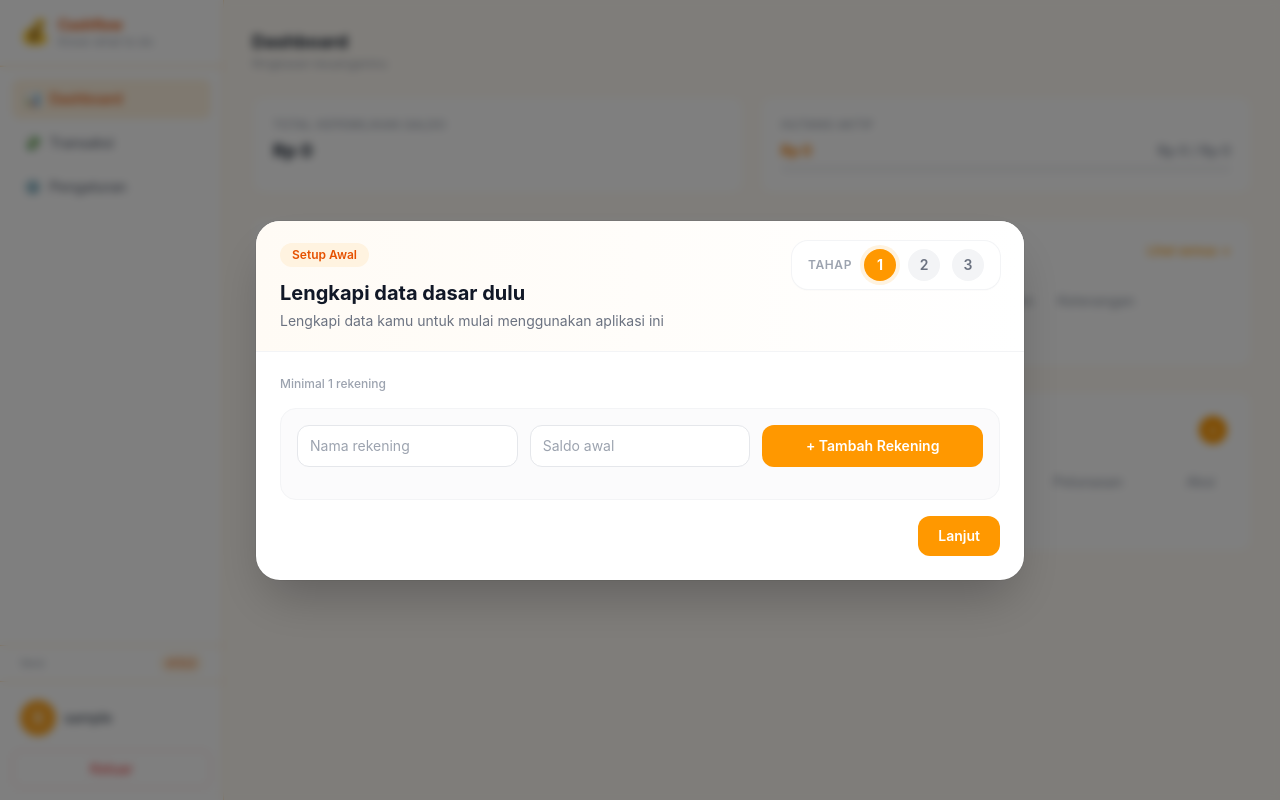
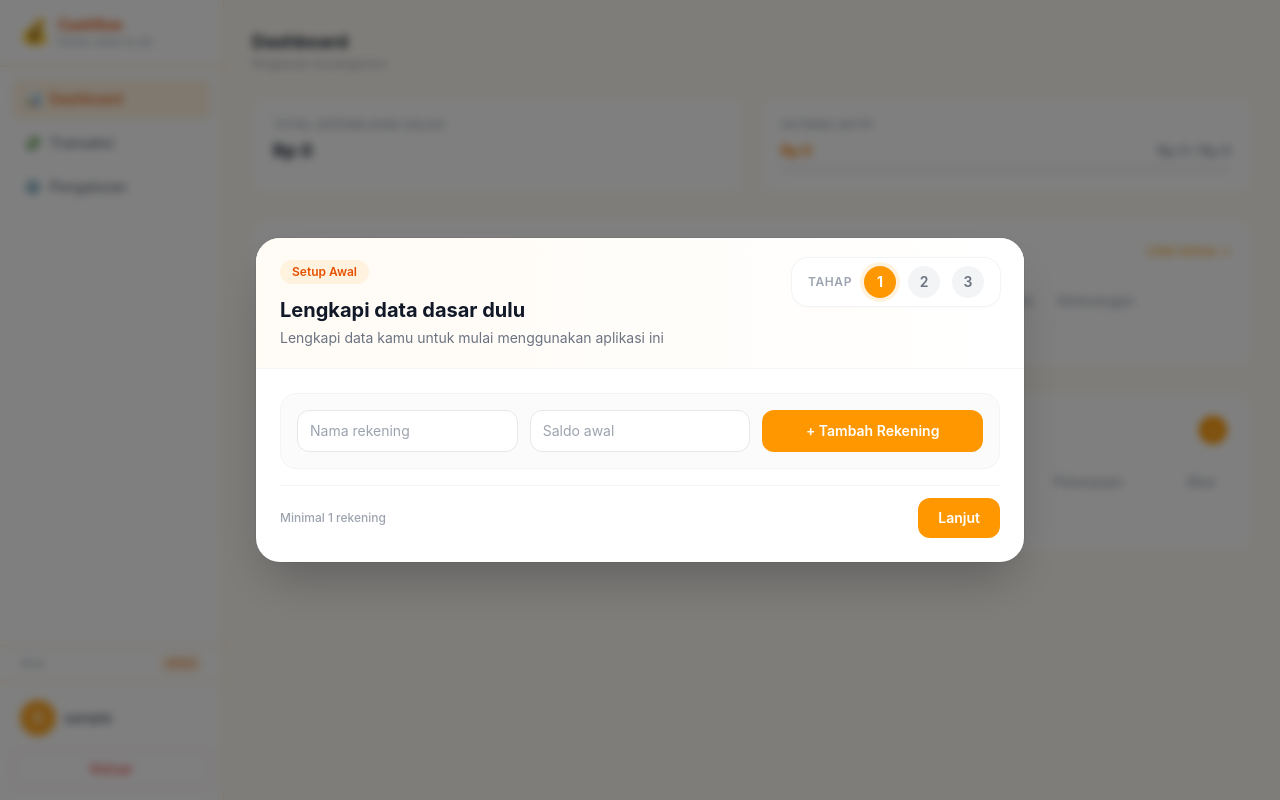
Before and after one commit to panpapan-rahe/cash-flow-journal, a Flask app: page /dashboard in a window 1280 px wide. Run offline with Flask 3, Linux system fonts and the light colour scheme; the visitor is signed in with stand-in values (Sample User, id 1); data that the repository does not hold is empty; some libraries are stand-ins or nearby versions.

Commit message:
polish: categories sheet layout and step badge navigation

```diff
--- a/app/static/js/app.js
+++ b/app/static/js/app.js
@@ -742,23 +742,27 @@ window.showForcedSetupModal = showForcedSetupModal;
 // Sheet 1: Accounts
 const btnAddForcedAccount = document.getElementById('btn-add-forced-account');
 if (btnAddForcedAccount) btnAddForcedAccount.addEventListener('click', () => {
-    const name = document.getElementById('forced-account-name').value.trim() || 'Rekening';
+    const name = document.getElementById('forced-account-name').value.trim();
     const opening = parseFloat(document.getElementById('forced-account-opening').value) || 0;
-    if (name && name.trim()) {
-        forcedAccountSeq += 1;
-        forcedAccounts.push({ tempId: `fa-${forcedAccountSeq}`, name: name.trim(), opening_balance: opening });
-        document.getElementById('forced-account-name').value = '';
-        document.getElementById('forced-account-opening').value = '';
-        renderForcedAccounts();
-        renderForcedOpeningDebtAccountOptions();
+    if (!name) {
+        showForcedNotice('Nama rekening wajib diisi.');
+        return;
     }
+    forcedAccountSeq += 1;
+    forcedAccounts.push({ tempId: `fa-${forcedAccountSeq}`, name: name, opening_balance: opening });
+    document.getElementById('forced-account-name').value = '';
+    document.getElementById('forced-account-opening').value = '';
+    renderForcedAccounts();
+    renderForcedOpeningDebtAccountOptions();
 });
 
 function renderForcedAccounts() {
     const container = document.getElementById('forced-accounts-list');
     if (forcedAccounts.length === 0) {
         container.innerHTML = '';
+        container.style.display = 'none';
     } else {
+        container.style.display = 'block';
         container.innerHTML = forcedAccounts.map((acc, i) => `
             <div class="flex items-center justify-between gap-3 rounded-xl border border-gray-200 bg-white px-4 py-3 shadow-sm">
                 <div class="min-w-0">
@@ -788,6 +792,7 @@ if (btnForcedNext) btnForcedNext.addEventListener('click', () => {
     }
     document.getElementById('forced-sheet-1').style.display = 'none';
     document.getElementById('forced-sheet-2').style.display = 'block';
+    setForcedSetupStep(2);
 });
 
 // Sheet 2: Categories
@@ -796,7 +801,7 @@ if (btnAddForcedCategory) btnAddForcedCategory.addEventListener('click', () => {
     const name = document.getElementById('forced-category-name').value.trim();
     const type = document.querySelector('input[name="forced-cat-type"]:checked').value;
     if (!name) {
-        alert('Nama kategori wajib diisi.');
+        showForcedNotice('Nama kategori wajib diisi.');
         return;
     }
     forcedCategories.push({ name, type });
@@ -806,18 +811,20 @@ if (btnAddForcedCategory) btnAddForcedCategory.addEventListener('click', () => {
 
 function renderForcedCategories() {
     const container = document.getElementById('forced-categories-list');
+    if (!container) return;
     if (forcedCategories.length === 0) {
-        container.innerHTML = '<p class="empty-state">Belum ada kategori ditambahkan</p>';
+        container.innerHTML = '';
     } else {
         container.innerHTML = forcedCategories.map((cat, i) => {
             const typeLabel = cat.type === 'income' ? 'Pemasukan' : 'Pengeluaran';
             const typeBadge = cat.type === 'income' ? 'bg-emerald-100 text-emerald-700' : 'bg-red-100 text-red-700';
             return `
-                <div class="forced-item">
-                    <span>${cat.name} <span class="inline-flex items-center px-2 py-0.5 rounded-full text-xs font-medium ${typeBadge}">${typeLabel}</span></span>
-                    <div class="item-actions">
-                        <button class="btn btn-sm btn-danger" onclick="removeForcedCategory(${i})">Hapus</button>
+                <div class="flex items-center justify-between gap-3 rounded-xl border border-gray-200 bg-white px-4 py-3 shadow-sm">
+                    <div class="min-w-0">
+                        <div class="truncate text-sm font-semibold text-gray-800">${cat.name}</div>
+                        <div class="mt-1 inline-flex items-center px-2 py-0.5 rounded-full text-xs font-medium ${typeBadge}">${typeLabel}</div>
                     </div>
+                    <button class="shrink-0 rounded-lg border border-red-200 bg-red-50 px-3 py-1.5 text-xs font-semibold text-red-600 transition hover:bg-red-100" onclick="removeForcedCategory(${i})">Hapus</button>
                 </div>
             `;
         }).join('');
@@ -860,11 +867,12 @@ function renderForcedOpeningDebtAccountOptions() {
 const btnForcedNextDebt = document.getElementById('btn-forced-next-debt');
 if (btnForcedNextDebt) btnForcedNextDebt.addEventListener('click', () => {
     if (forcedCategories.length === 0) {
-        alert('Minimal tambah 1 kategori terlebih dahulu.');
+        showForcedNotice('Pastikan minimal 1 kategori sudah ditambahkan.');
         return;
     }
     document.getElementById('forced-sheet-2').style.display = 'none';
     document.getElementById('forced-sheet-3').style.display = 'block';
+    setForcedSetupStep(3);
     refreshOpeningDebtAccountSelect();
     renderForcedOpeningDebts();
 });
@@ -917,6 +925,7 @@ const btnForcedBackDebt = document.getElementById('btn-forced-back-debt');
 if (btnForcedBackDebt) btnForcedBackDebt.addEventListener('click', () => {
     document.getElementById('forced-sheet-3').style.display = 'none';
     document.getElementById('forced-sheet-2').style.display = 'block';
+    setForcedSetupStep(2);
 });
 
 const btnForcedSelesai = document.getElementById('btn-forced-selesai');
--- a/app/templates/dashboard/dashboard.html
+++ b/app/templates/dashboard/dashboard.html
@@ -223,38 +223,39 @@
         <div class="max-h-[calc(92vh-92px)] overflow-y-auto scroll-thin px-6 py-6 space-y-6">
             <!-- Sheet 1: Accounts -->
             <section id="forced-sheet-1" class="space-y-4">
-                <div class="flex items-center justify-between">
-                    <span class="text-xs font-medium text-gray-400">Minimal 1 rekening</span>
-                </div>
-                <div class="rounded-2xl border border-gray-100 bg-gray-50/70 p-4">
+                <div class="rounded-2xl border border-gray-100 bg-gray-50/70 p-4 flex flex-col gap-4">
                     <div class="grid grid-cols-1 gap-3 md:grid-cols-3">
                         <input id="forced-account-name" type="text" placeholder="Nama rekening" class="w-full rounded-xl border border-gray-200 bg-white px-3 py-2.5 text-sm focus:outline-none focus:ring-2 focus:ring-warm-200">
                         <input id="forced-account-opening" type="number" min="0" step="any" placeholder="Saldo awal" class="w-full rounded-xl border border-gray-200 bg-white px-3 py-2.5 text-sm focus:outline-none focus:ring-2 focus:ring-warm-200">
                         <button type="button" id="btn-add-forced-account" class="inline-flex items-center justify-center rounded-xl bg-warm-500 px-4 py-2.5 text-sm font-semibold text-white transition hover:bg-warm-600">+ Tambah Rekening</button>
                     </div>
-                    <div id="forced-accounts-list" class="mt-4 space-y-2"></div>
+                    <div id="forced-accounts-list" class="space-y-2"></div>
                 </div>
-                <div class="flex justify-end">
-                    <button type="button" id="btn-forced-next" class="rounded-xl bg-warm-500 px-5 py-2.5 text-sm font-semibold text-white transition hover:bg-warm-600">Lanjut</button>
-                </div>
-            </section>
+                                <div class="mt-3 flex justify-between items-center border-t border-gray-100 pt-3">
+                                    <span class="text-xs font-medium text-gray-400">Minimal 1 rekening</span>
+                                    <button type="button" id="btn-forced-next" class="rounded-xl bg-warm-500 px-5 py-2.5 text-sm font-semibold text-white transition hover:bg-warm-600">Lanjut</button>
+                                </div>
+                            </section>
 
             <!-- Sheet 2: Categories -->
             <section id="forced-sheet-2" class="space-y-4" style="display:none">
                 <div class="flex items-center justify-between">
-                    <h4 class="text-base font-semibold text-gray-800">2. Kategori</h4>
-                    <span class="text-xs font-medium text-gray-400">Minimal 1 kategori</span>
+                    <span class="text-xs font-medium text-gray-400">Pastikan tipe Pemasukan dan Pengeluaran memiliki 1 kategori</span>
                 </div>
                 <div class="rounded-2xl border border-gray-100 bg-gray-50/70 p-4 space-y-4">
-                    <div class="grid grid-cols-1 gap-3 md:grid-cols-3 md:items-center">
-                        <input id="forced-category-name" type="text" placeholder="Nama kategori" class="w-full rounded-xl border border-gray-200 bg-white px-3 py-2.5 text-sm md:col-span-2 focus:outline-none focus:ring-2 focus:ring-warm-200">
-                        <div class="flex flex-wrap gap-4 text-sm text-gray-600">
-                            <label class="inline-flex items-center gap-2"><input type="radio" name="forced-cat-type" value="income" checked> Pemasukan</label>
-                            <label class="inline-flex items-center gap-2"><input type="radio" name="forced-cat-type" value="expense"> Pengeluaran</label>
+                    <div class="flex flex-wrap items-center gap-3">
+                        <input id="forced-category-name" type="text" placeholder="Nama kategori" class="flex-1 min-w-[150px] rounded-xl border border-gray-200 bg-white px-3 py-2.5 text-sm focus:outline-none focus:ring-2 focus:ring-warm-200">
+                        <div class="flex items-center gap-3 text-sm text-gray-600 shrink-0">
+                            <label class="inline-flex items-center gap-1 cursor-pointer">
+                                <input type="radio" name="forced-cat-type" value="income" checked class="text-warm-500 focus:ring-warm-400">
+                                <span>Pemasukan</span>
+                            </label>
+                            <label class="inline-flex items-center gap-1 cursor-pointer">
+                                <input type="radio" name="forced-cat-type" value="expense" class="text-warm-500 focus:ring-warm-400">
+                                <span>Pengeluaran</span>
+                            </label>
                         </div>
-                    </div>
-                    <div>
-                        <button type="button" id="btn-add-forced-category" class="inline-flex items-center justify-center rounded-xl bg-warm-500 px-4 py-2.5 text-sm font-semibold text-white transition hover:bg-warm-600">+ Tambah Kategori</button>
+                        <button type="button" id="btn-add-forced-category" class="inline-flex items-center justify-center rounded-xl bg-warm-500 px-4 py-2.5 text-sm font-semibold text-white transition hover:bg-warm-600 whitespace-nowrap">+ Tambah Kategori</button>
                     </div>
                     <div id="forced-categories-list" class="space-y-2"></div>
                 </div>
```
